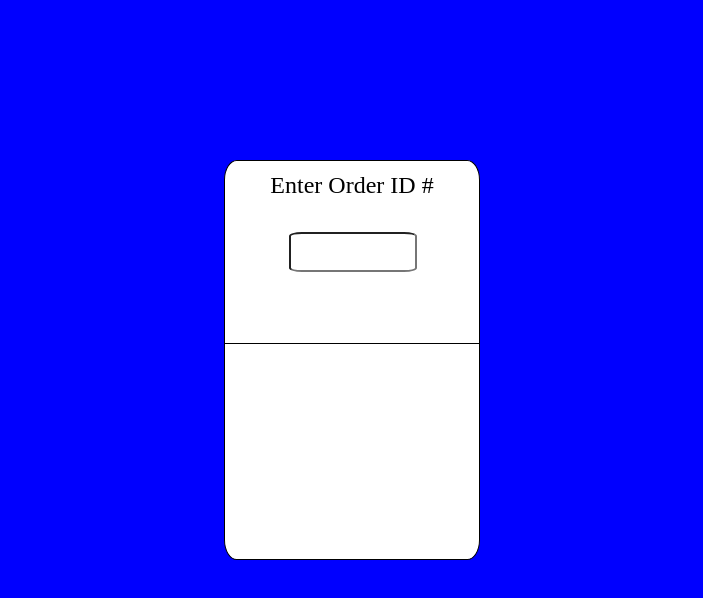
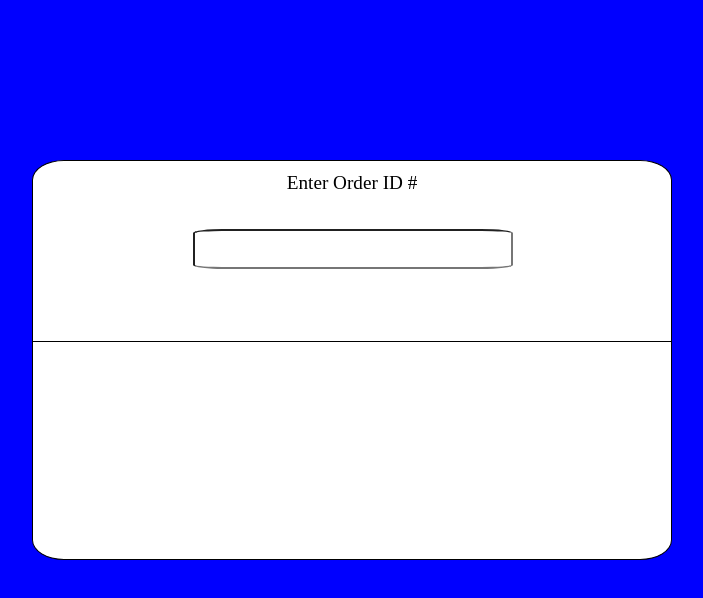
Before and after one commit to monkmark/informationtracker, a plain HTML site: page index.html in a window 1280 px wide. Shown: the whole page, without its empty margins (288-991 px from the left). Drawn offline with Linux system fonts and the light colour scheme.

Commit message:
made this a bit more responive

```diff
--- a/index.html
+++ b/index.html
@@ -3,7 +3,7 @@
 <head>
     <meta charset="UTF-8">
     <meta name="viewport" content="width=device-width, initial-scale=1.0">
-    <title>Home</title>
+    <title>Order-Entry</title>
     <link rel="stylesheet" href="./style.css">
 </head>
 <body>
@@ -11,9 +11,7 @@
         <form>
             <label>Enter Order ID #</label>
             <input type="text" class="textbar">
-            <div class="messagespace">
-            </div>
-        </form>
+            <div class="messagespace"></div>
     </main>
 </body>
 </html>
--- a/style.css
+++ b/style.css
@@ -15,28 +15,28 @@ main {
 }
 
 form {
-    width: 20vw;
+    width: 50vw;
     height: 50vh;
     border: 1px solid black;
     border-radius: 5%;
     text-align: center;
     display: grid;
     position: relative;
-    left: 40%;
+    left: 25%;
     top: 20%;
     background-color: white;
 }
 label {
     position: relative;
     top: 20%;
-    font-size: 1.5rem;
+    font-size: 1.2rem;
 }
 .textbar {
     position: relative;
     left: 25%;
     top: 20%;
     height: 5vh;
-    width: 10vw;
+    width: 25vw;
     border-radius: 10%;
     text-align: center;
 }
```
